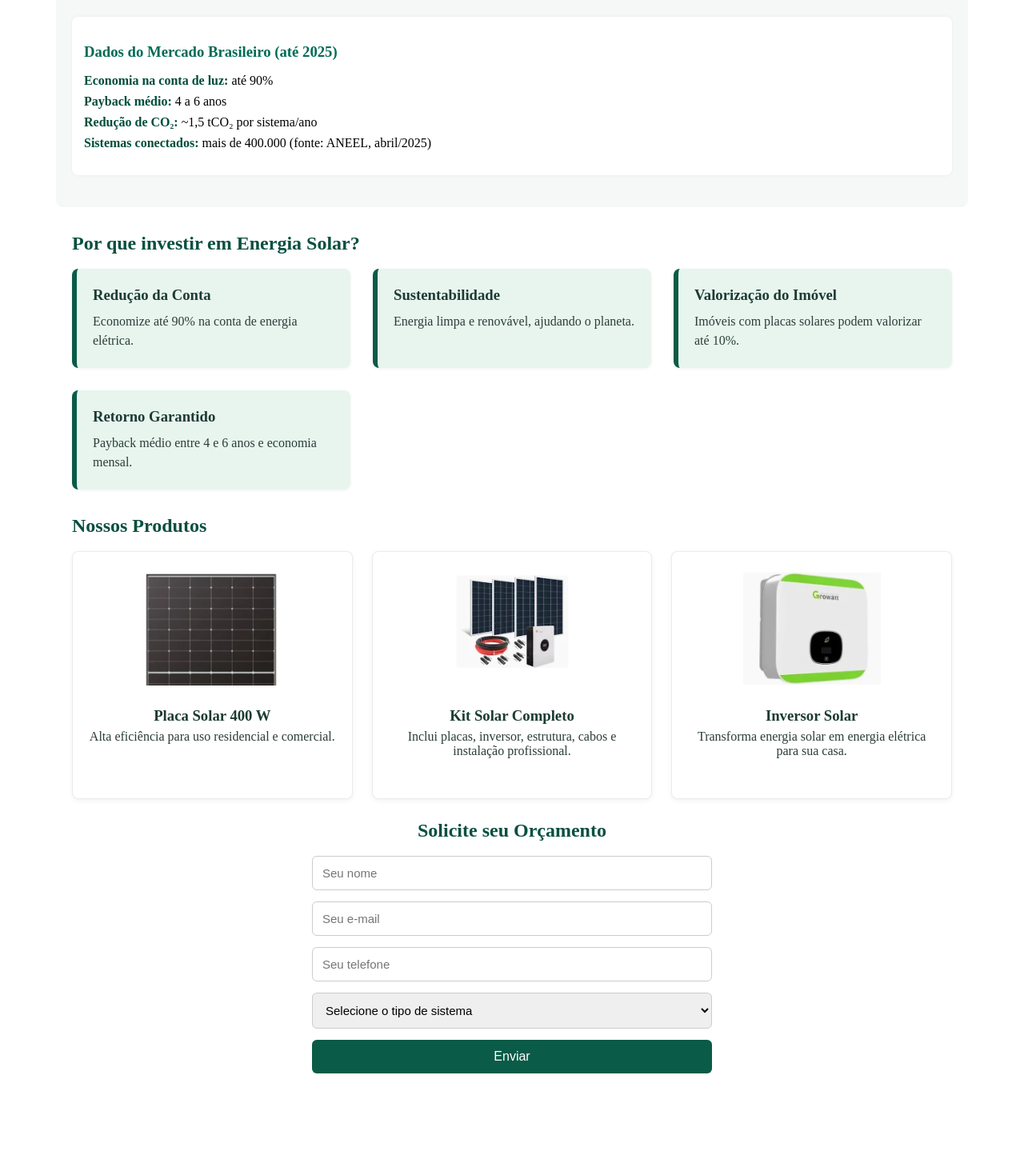
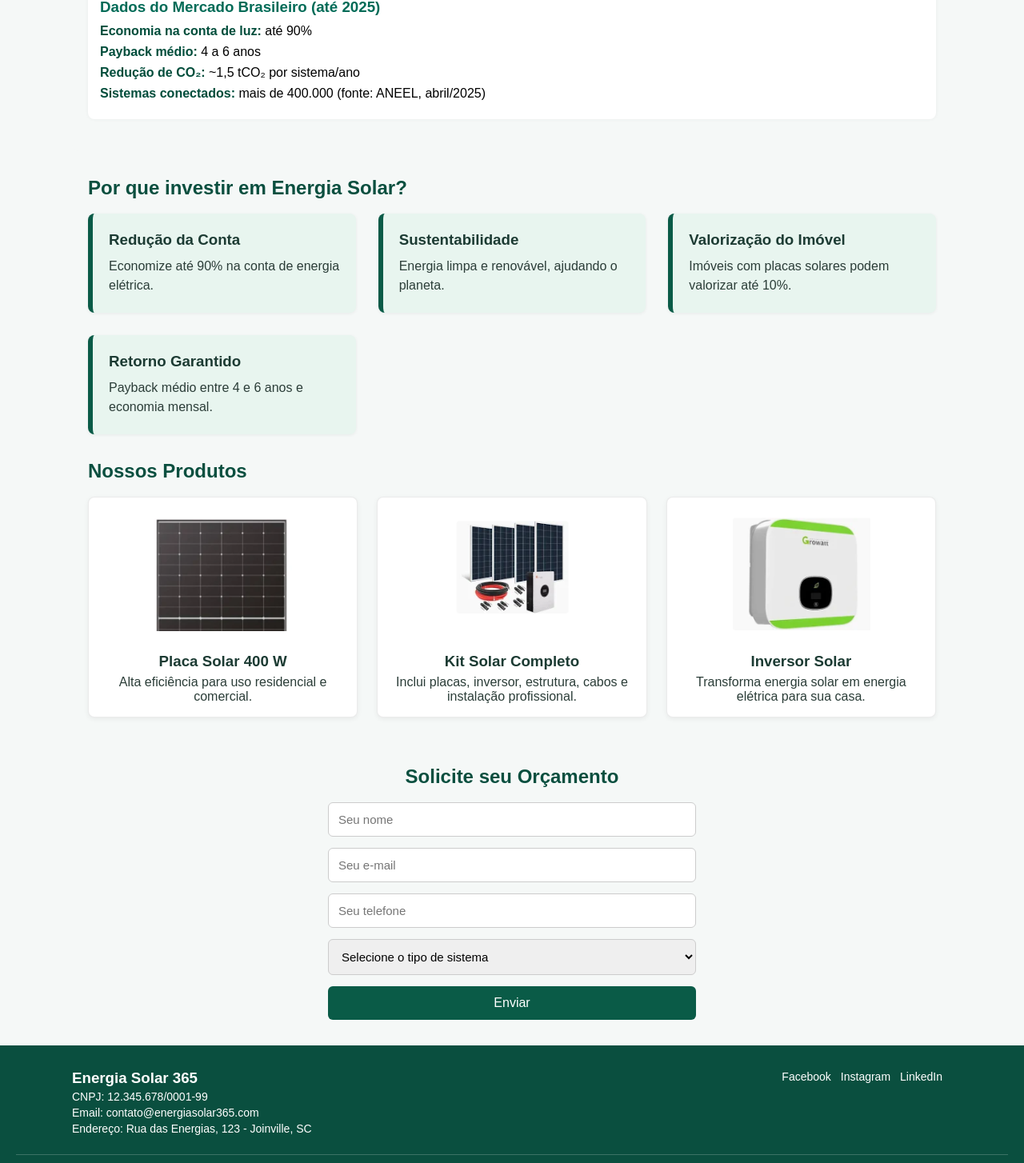
Before and after one commit to paulinhodeveloper/EnergiaSolarSenai, a React (Vite) app in the folder energia-solar/: page / in a window 1280 px wide. Shown: the part 871-2325 px from the top of the page at 80% size. Before the commit the page ends 2245 px from the top, so only its background shows below. Built offline with nearby package versions, Linux system fonts and the light colour scheme.

Commit message:
m02s08 ex6

```diff
--- a/energia-solar/src/App.css
+++ b/energia-solar/src/App.css
@@ -1,5 +1,20 @@
+* {
+  margin: 0;
+  padding: 0;
+  box-sizing: border-box;
+}
+
+html, body {
+  height: 100%;
+}
+
+body {
+  font-family: Arial, Helvetica, sans-serif;
+  background-color: #f5f8f7;
+}
+
 .header {
-  background-color: #004d3b; /* tom próximo ao da imagem */
+  background-color: #004d3b;
   color: #ffffff;
   text-align: center;
   padding: 40px 0;
--- a/energia-solar/src/App.jsx
+++ b/energia-solar/src/App.jsx
@@ -4,6 +4,7 @@ import SobreNos from './components/SobreNos';
 import PorQueInvestir from './components/PorQueInvestir';
 import Produtos from './components/Produtos';
 import Orcamento from './components/Orcamento';
+import Footer from './components/Footer';
 import './App.css';
 
 export default function App() {
@@ -19,6 +20,7 @@ export default function App() {
       <PorQueInvestir />
       <Produtos />
       <Orcamento />
+      <Footer />
     </>
   );
 }
--- /dev/null
+++ b/energia-solar/src/components/Footer.css
@@ -0,0 +1,43 @@
+.footer {
+    background-color: #0a4f3f;
+    color: white;
+    padding: 30px 20px 15px 20px;
+  }
+
+  .footer-content {
+    display: flex;
+    flex-wrap: wrap;
+    justify-content: space-between;
+    gap: 20px;
+    max-width: 1100px;
+    margin: 0 auto;
+  }
+
+  .footer-info h3 {
+    margin-top: 0;
+  }
+
+  .footer-info p {
+    margin: 4px 0;
+    font-size: 14px;
+  }
+
+  .footer-social a {
+    color: white;
+    text-decoration: none;
+    margin-right: 12px;
+    font-size: 14px;
+    transition: color 0.3s;
+  }
+
+  .footer-social a:hover {
+    color: #ffeb3b;
+  }
+
+  .footer-bottom {
+    text-align: center;
+    margin-top: 20px;
+    font-size: 13px;
+    border-top: 1px solid rgba(255,255,255,0.2);
+    padding-top: 10px;
+  }
--- /dev/null
+++ b/energia-solar/src/components/Footer.jsx
@@ -0,0 +1,27 @@
+import React from 'react';
+import './Footer.css';
+
+export default function Footer() {
+  return (
+    <footer className="footer">
+      <div className="footer-content">
+        <div className="footer-info">
+          <h3>Energia Solar 365</h3>
+          <p>CNPJ: 12.345.678/0001-99</p>
+          <p>Email: contato@energiasolar365.com</p>
+          <p>Endereço: Rua das Energias, 123 - Joinville, SC</p>
+        </div>
+
+        <div className="footer-social">
+          <a href="https://facebook.com" target="_blank" rel="noreferrer">Facebook</a>
+          <a href="https://instagram.com" target="_blank" rel="noreferrer">Instagram</a>
+          <a href="https://linkedin.com" target="_blank" rel="noreferrer">LinkedIn</a>
+        </div>
+      </div>
+
+      <div className="footer-bottom">
+        <p>&copy; {new Date().getFullYear()} Energia Solar 365 - Todos os direitos reservados.</p>
+      </div>
+    </footer>
+  );
+}
```
